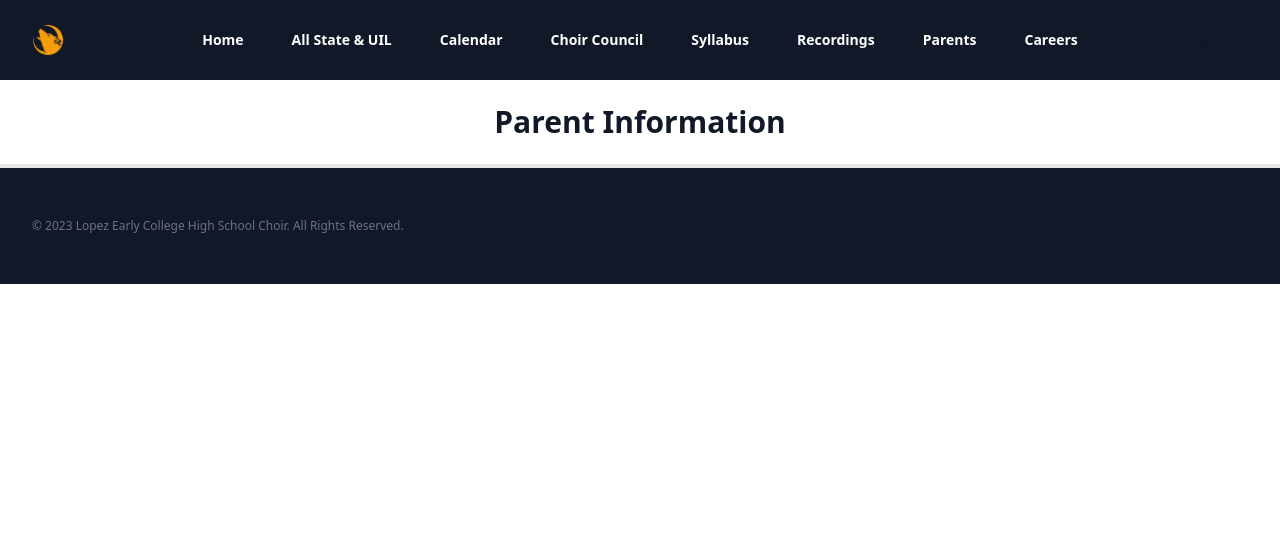
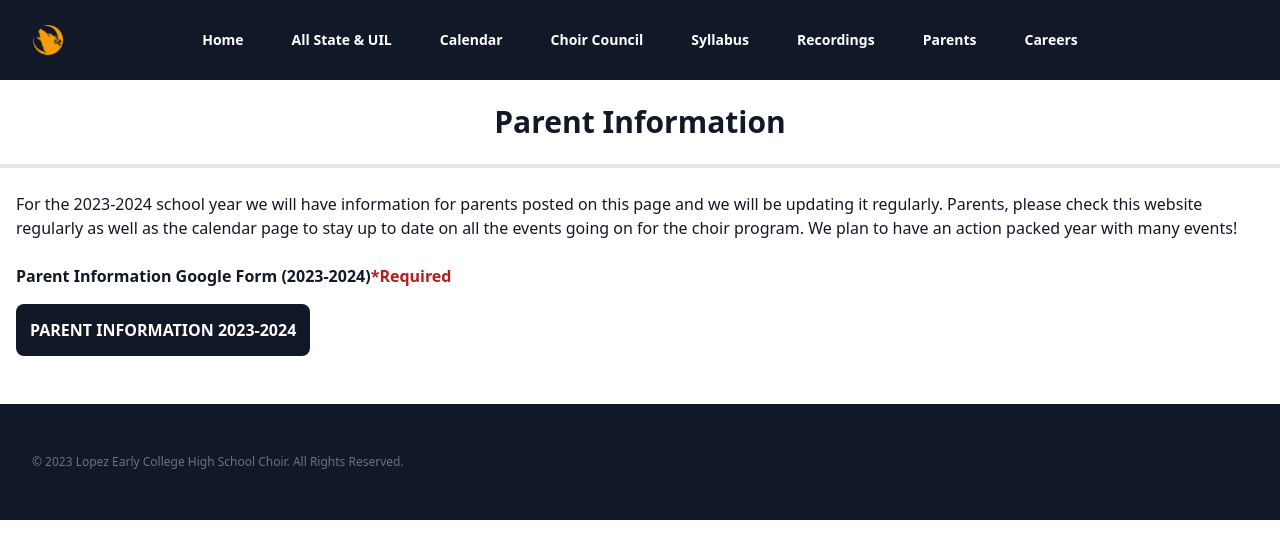
Before and after one commit to jwhitney2209/lopez-choir-v2, a React (Create React App) app: page /info in a window 1280 px wide. Shown: the top 558 px of the page. Built offline with nearby package versions, Linux system fonts and the light colour scheme; a web font is replaced by a local one.

Commit message:
added calendar data

```diff
--- a/src/pages/Calendar.jsx
+++ b/src/pages/Calendar.jsx
@@ -9,7 +9,7 @@ const Calendar = () => {
           </h1>
         </div>
       <div className="flex m-2 justify-center">
-      <iframe title="lopezcal" src="https://calendar.google.com/calendar/embed?height=600&wkst=1&bgcolor=%23ffffff&ctz=America%2FChicago&mode=AGENDA&showNav=0&showPrint=0&showTabs=0&showTz=0&showTitle=0&showDate=0&src=MjZkYjE5MTA1ZDY1YTMzZDQyMGMxNzMwZmE0YmU2NzI1YjIzZjU0MTJmZDQ0OTg4NzY2NDJiYmYzMmViNWE1YUBncm91cC5jYWxlbmRhci5nb29nbGUuY29t&color=%23009688" width="800" height="600" frameBorder="0" scrolling="no"></iframe>
+      <iframe title="lopezcal" src="https://calendar.google.com/calendar/embed?src=jwhitney%40bisd.us&ctz=America%2FChicago" width="800" height="600" frameBorder="0" scrolling="no"></iframe>
       </div>
     </div>
   );
--- a/src/pages/Info.jsx
+++ b/src/pages/Info.jsx
@@ -2,6 +2,7 @@ import React from "react";
 
 const Info = () => {
   return (
+    <>
       <div className="bg-white max-w-7xl w-full h-full mx-auto text-center flex flex-col justify-center">
         <div className="border-b-4">
           <h1 className="text-2xl md:text-3xl font-bold text-gray-900 py-4 sm:py-6">
@@ -9,6 +10,37 @@ const Info = () => {
           </h1>
         </div>
       </div>
+      <div className="bg-white max-w-7xl text-gray-900 flex flex-col py-6 mx-auto px-4">
+        <p>
+          For the 2023-2024 school year we will have information for parents
+          posted on this page and we will be updating it regularly. Parents,
+          please check this website regularly as well as the calendar page to
+          stay up to date on all the events going on for the choir program. We
+          plan to have an action packed year with many events!
+        </p>
+        <br />
+        <div className="flex flex-col space-y-4">
+          <p className="font-bold">
+            Parent Information Google Form (2023-2024)
+            <span className="text-red-700 font-bold">*Required</span>
+          </p>
+          <a
+            href="https://forms.gle/6dXWJcnbUDMgess79"
+            target="_blank"
+            rel="noreferrer"
+          >
+            <button
+              type="button"
+              className="bg-gray-900 hover:bg-yellow-600 font-bold inline-flex items-center justify-center rounded-lg p-3.5 text-white"
+            >
+              PARENT INFORMATION 2023-2024
+            </button>
+          </a>
+        </div>
+        <br />
+        <p></p>
+      </div>
+    </>
   );
 };
 
```
Lines whose indentation alone changed are shown as unchanged.
